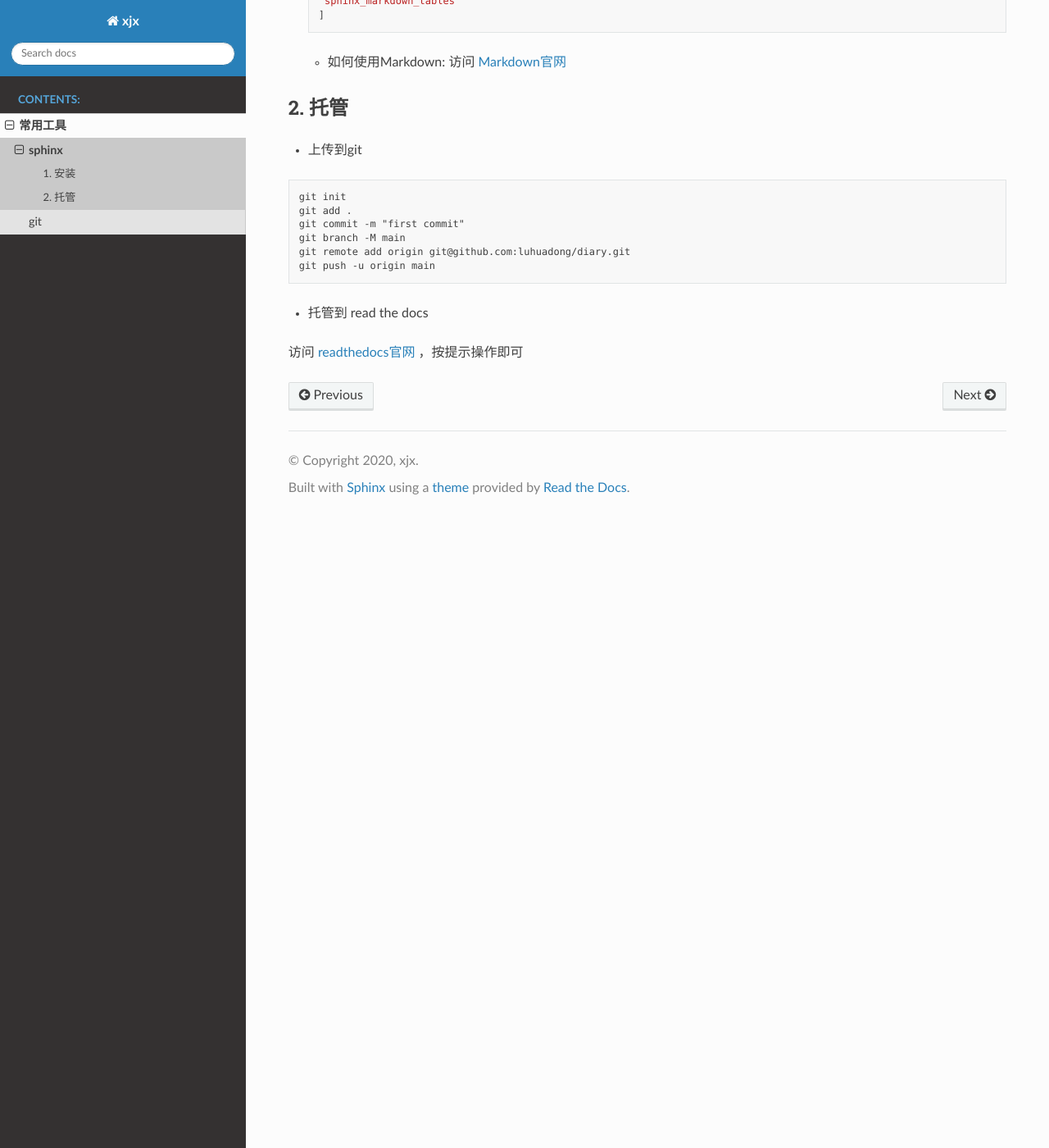
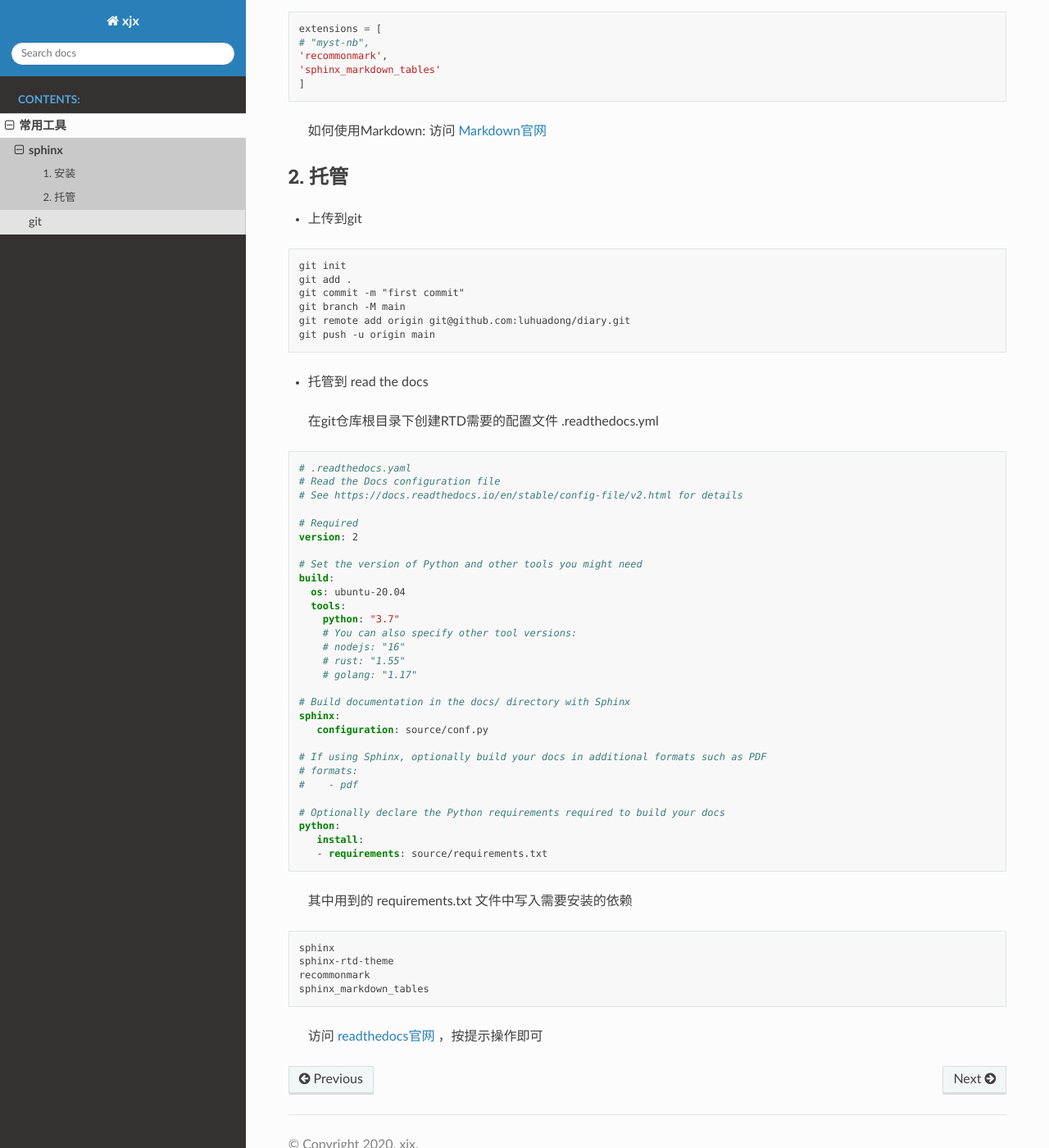
Before and after one commit to zzpandaman/wiki, a Sphinx documentation site: the page built from source/tools/sphinx.md, in a window 1280 px wide and 1400 px high, scrolled down 1328 px. Shown: the whole window at 82% size. Built offline with Sphinx 7.4.7 and the Read the Docs theme 2.0.0, drawn with Linux system fonts in a browser that asks for light colours.

Commit message:
编辑git.md

````diff
--- a/source/tools/index.rst
+++ b/source/tools/index.rst
@@ -3,7 +3,6 @@
 
 .. toctree::
    :maxdepth: 2
-   :caption: 常用工具:
 
    sphinx
    git
--- a/source/tools/sphinx.md
+++ b/source/tools/sphinx.md
@@ -19,55 +19,57 @@ make html
 
 - 替换默认主题
 
-	+ 安装主题，这里选择sphinx_rtd_theme
+>安装主题，这里选择sphinx_rtd_theme
 
-	```cmd
-	pip install -i https://pypi.douban.com/simple/ sphinx_rtd_theme
-	```
+```cmd
+pip install -i https://pypi.douban.com/simple/ sphinx_rtd_theme
+```
 
-	+ 添加配置，修改conf.py
+>添加配置，修改conf.py
 
-	```python
-	import sphinx_rtd_theme
-	html_theme = 'sphinx_rtd_theme'
-	```
+```python
+import sphinx_rtd_theme
+html_theme = 'sphinx_rtd_theme'
+```
 
-	+ 自适应宽度<br>
+>自适应宽度<br>
 
-	```css
-	//在source/_static目录下建立style.css
+```css
+//在source/_static目录下建立style.css
 
-	.wy-nav-content {
-		max-width: none;
-	}
-	```
+.wy-nav-content {
+	max-width: none;
+}
+```
 
-	```css
-	//在source/_templates目录下建立layout.html
+```css
+//在source/_templates目录下建立layout.html
 
-	{% extends "!layout.html" %}
-	{% block extrahead %}
+{% extends "!layout.html" %}
+{% block extrahead %}
     <link href="{{ pathto("_static/style.css", True) }}" rel="stylesheet" type="text/css">
-	{% endblock %}
-	```
+{% endblock %}
+```
 
 - 使用markdown编写文档
 
-	- 安装支持
-	```cmd
-	pip install -i https://pypi.tuna.tsinghua.edu.cn/simple recommonmark sphinx_markdown_tables
-	```
+>安装支持
 
-	- 添加配置，修改conf.py
-	```python
-	extensions = [
-	# "myst-nb",
-	'recommonmark',
-	'sphinx_markdown_tables'
-	]
-	```
+```cmd
+pip install -i https://pypi.tuna.tsinghua.edu.cn/simple recommonmark sphinx_markdown_tables
+```
 
-	- 如何使用Markdown: 访问 [Markdown官网](https://markdown.com.cn/)
+>添加配置，修改conf.py
+
+```python
+extensions = [
+# "myst-nb",
+'recommonmark',
+'sphinx_markdown_tables'
+]
+```
+
+>如何使用Markdown: 访问 [Markdown官网](https://markdown.com.cn/)
 
 ## 2. 托管
 
@@ -84,4 +86,47 @@ git push -u origin main
 
 - 托管到 read the docs
 
-访问 [readthedocs官网](https://readthedocs.org) ，按提示操作即可
+>在git仓库根目录下创建RTD需要的配置文件 .readthedocs.yml
+
+```yaml
+# .readthedocs.yaml
+# Read the Docs configuration file
+# See https://docs.readthedocs.io/en/stable/config-file/v2.html for details
+
+# Required
+version: 2
+
+# Set the version of Python and other tools you might need
+build:
+  os: ubuntu-20.04
+  tools:
+    python: "3.7"
+    # You can also specify other tool versions:
+    # nodejs: "16"
+    # rust: "1.55"
+    # golang: "1.17"
+
+# Build documentation in the docs/ directory with Sphinx
+sphinx:
+   configuration: source/conf.py
+
+# If using Sphinx, optionally build your docs in additional formats such as PDF
+# formats:
+#    - pdf
+
+# Optionally declare the Python requirements required to build your docs
+python:
+   install:
+   - requirements: source/requirements.txt
+```
+
+>其中用到的 requirements.txt 文件中写入需要安装的依赖
+
+```txt
+sphinx
+sphinx-rtd-theme
+recommonmark
+sphinx_markdown_tables
+```
+
+>访问 [readthedocs官网](https://readthedocs.org) ，按提示操作即可
````
Also changed, not shown: source/tools/git.md (+64 -1 lines).
